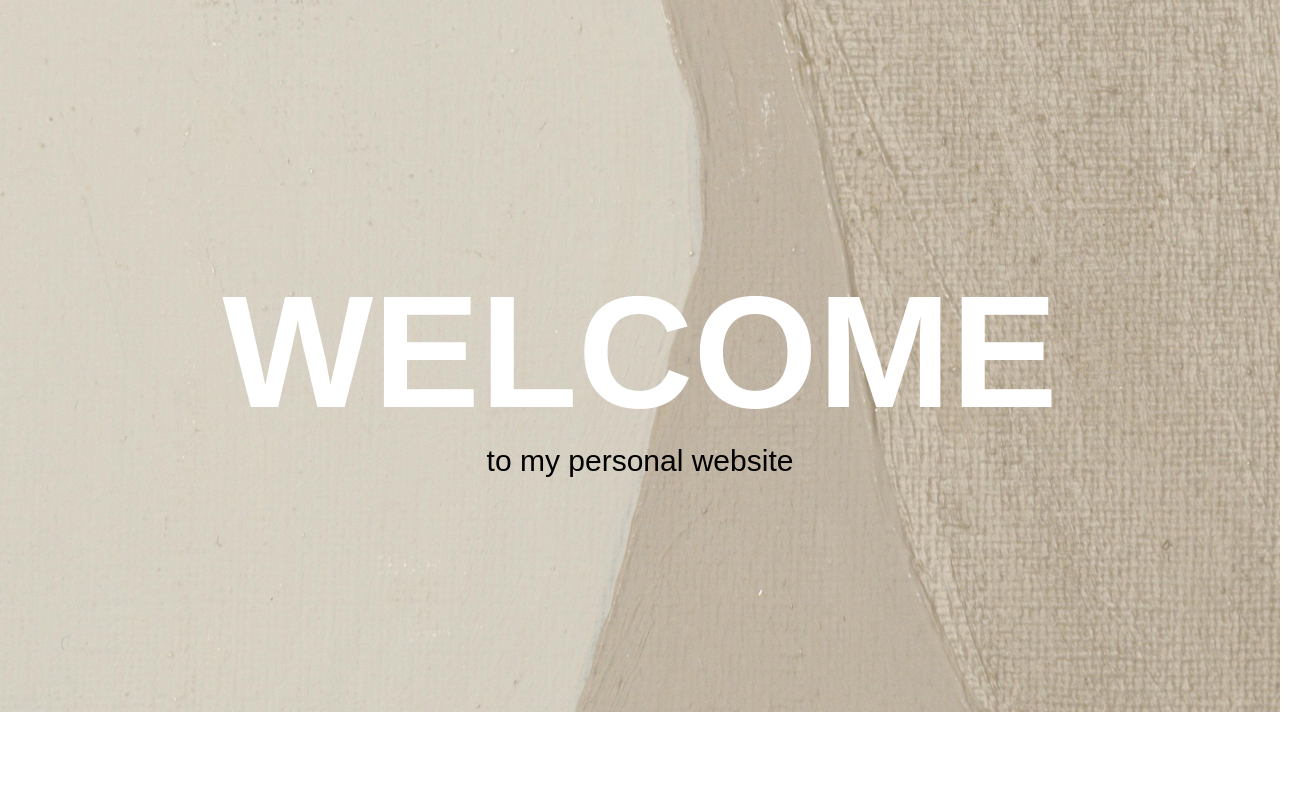
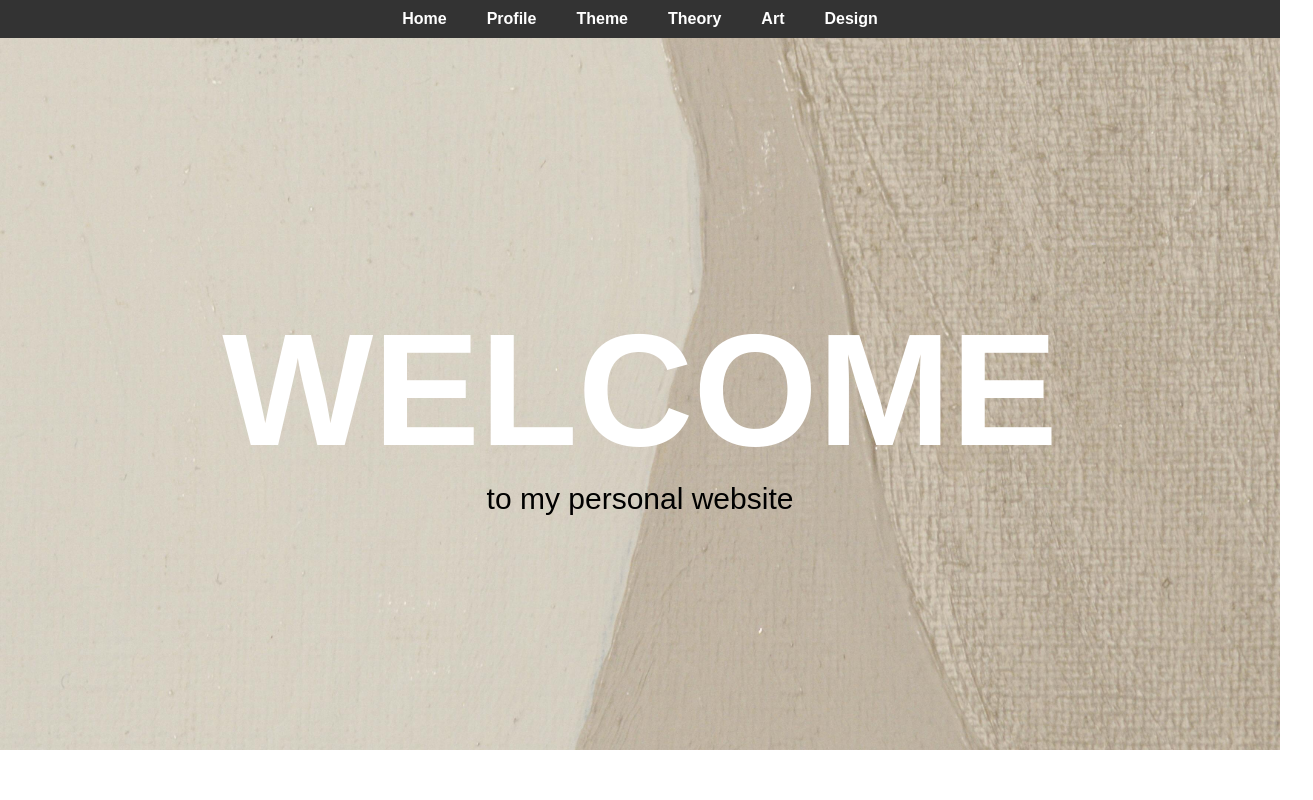
Before and after one commit to mawethuN/Portfolio-App, a React (Create React App) app: page / in a window 1280 px wide. Shown: the top 800 px of the page, 1313 px wide, since content can reach past the window. Built offline with nearby package versions, Linux system fonts and the light colour scheme.

Commit message:
latest update

```diff
--- a/package.json
+++ b/package.json
@@ -1,4 +1,5 @@
 {
+  "homepage": "https://mawethuN.github.io/Portfolio-App",
   "name": "portfolio-app",
   "version": "0.1.0",
   "private": true,
@@ -12,7 +13,7 @@
     "react-scripts": "5.0.1",
     "web-vitals": "^2.1.4"
   },
-  "homepage": "https://mawethuN.github.io/Portfolio-App",
+
   "scripts": {
     "start": "react-scripts start",
     "build": "react-scripts build",
--- a/src/App.js
+++ b/src/App.js
@@ -1,4 +1,4 @@
-import { BrowserRouter, Routes, Route } from "react-router-dom";
+import { HashRouter, Routes, Route } from "react-router-dom";
 import Home from './pages/Home';
 import Profile from './pages/Profile';
 import Theme from './pages/Theme';
@@ -6,11 +6,13 @@ import Theory from "./pages/Theory";
 import Art from './pages/Art';
 import Design from './pages/Design';
 import NoPage from './pages/NoPage';
+import Navbar from "./components/Navbar";
 
 export default function App() {
   return (
     <div>
-        <BrowserRouter>
+        <HashRouter>
+        <Navbar />
           <Routes>
             <Route index element={<Home />} />
             <Route path="/home" element={<Home />} />
@@ -21,7 +23,7 @@ export default function App() {
             <Route path="/design" element={<Design />} />
             <Route path="*" element={<NoPage />} />
           </Routes>
-        </BrowserRouter>
+        </HashRouter>
     </div>
   )
 }
--- /dev/null
+++ b/src/components/Navbar.js
@@ -0,0 +1,32 @@
+import React from 'react';
+import { Link } from 'react-router-dom';
+import './Navstyles.css';
+
+const Navbar = () => {
+  return (
+    <nav>
+      <ul>
+        <li>
+          <Link to="/">Home</Link>
+        </li>
+        <li>
+          <Link to="/profile">Profile</Link>
+        </li>
+        <li>
+          <Link to="/theme">Theme</Link>
+        </li>
+        <li>
+          <Link to="/theory">Theory</Link>
+        </li>
+        <li>
+          <Link to="/art">Art</Link>
+        </li>
+        <li>
+          <Link to="/design">Design</Link>
+        </li>
+      </ul>
+    </nav>
+  );
+};
+
+export default Navbar;
--- /dev/null
+++ b/src/components/Navstyles.css
@@ -0,0 +1,34 @@
+
+nav {
+    background-color: #333;
+    padding: 10px;
+  }
+
+  ul {
+    list-style-type: none;
+    margin: 0;
+    padding: 0;
+    display: flex;
+    justify-content: center;
+  }
+
+  li {
+    margin-right: 20px;
+  }
+
+  li:last-child {
+    margin-right: 0;
+  }
+
+  a {
+    color: white;
+    text-decoration: none;
+    font-weight: bold;
+    padding: 5px 10px;
+    border-radius: 5px;
+    transition: background-color 0.3s ease;
+  }
+
+  a:hover {
+    background-color: #555;
+  }
--- a/src/index.css
+++ b/src/index.css
@@ -11,3 +11,37 @@ code {
   font-family: source-code-pro, Menlo, Monaco, Consolas, 'Courier New',
     monospace;
 }
+
+nav {
+  background-color: #333;
+  padding: 10px;
+}
+
+ul {
+  list-style-type: none;
+  margin: 0;
+  padding: 0;
+  display: flex;
+  justify-content: center;
+}
+
+li {
+  margin-right: 20px;
+}
+
+li:last-child {
+  margin-right: 0;
+}
+
+a {
+  color: white;
+  text-decoration: none;
+  font-weight: bold;
+  padding: 5px 10px;
+  border-radius: 5px;
+  transition: background-color 0.3s ease;
+}
+
+a:hover {
+  background-color: #555;
+}
```
